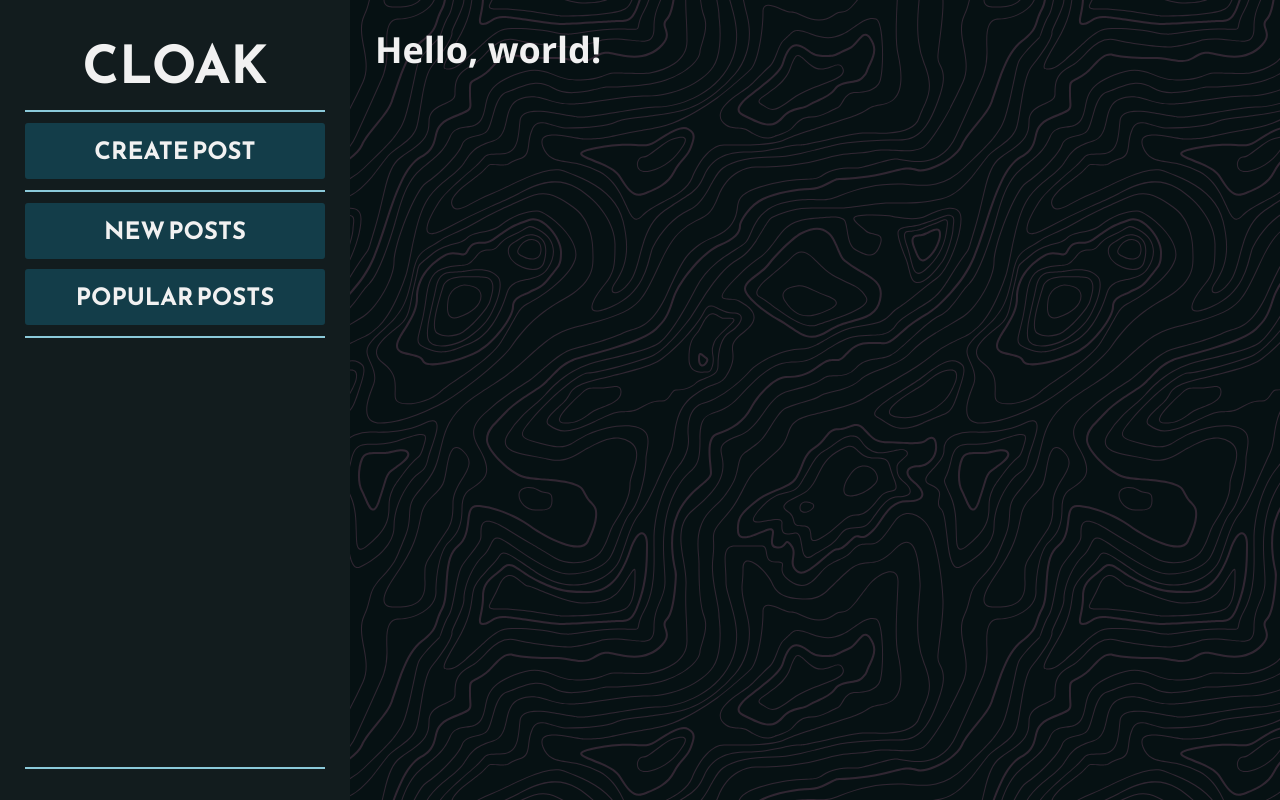
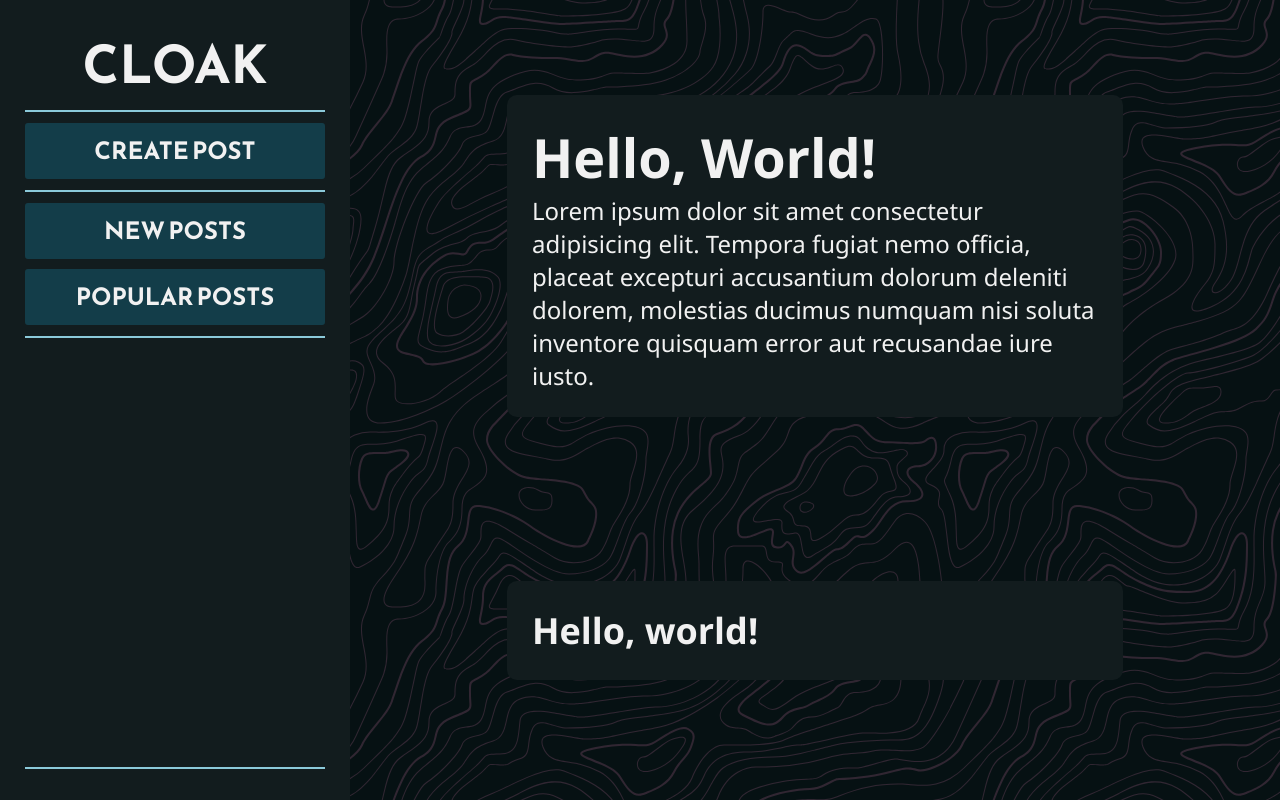
Before and after one commit to MaximilianMcC/cloak, a website: page src/public/index.html in a window 1280 px wide. Drawn offline with Linux system fonts and the light colour scheme.

Commit message:
Began to create post frontend

```diff
--- a/src/public/index.html
+++ b/src/public/index.html
@@ -50,7 +50,24 @@
 
 		<!-- Main website content -->
 		<section class="main">
-			<h1>Hello, world!</h1>
+
+			<!--! Example just for writing styles -->
+			<div class="container post">
+
+				<!-- Post title -->
+				<div class="title"><h1>Hello, World!</h1></div>
+
+				<!-- text content -->
+				<div class="text-content">
+					<p>Lorem ipsum dolor sit amet consectetur adipisicing elit. Tempora fugiat nemo officia, placeat excepturi accusantium dolorum deleniti dolorem, molestias ducimus numquam nisi soluta inventore quisquam error aut recusandae iure iusto.</p>
+				</div>
+
+			</div>
+
+			<div class="container">
+				<h1>Hello, world!</h1>
+			</div>
+
 		</section>
 
 	</main>
--- a/src/public/styles/style.scss
+++ b/src/public/styles/style.scss
@@ -60,14 +60,6 @@ nav {
 		// TODO: Don't use margin
 		margin-top: auto;
 	}
-
-	// Separator line
-	hr {
-		background-color: $accent-secondary;
-		height: 2px;
-		border: none;
-		margin: 6px 0px;
-	}
 }
 
 // Main content
@@ -77,16 +69,35 @@ nav {
 	background-image: url("../assets/img/topography.svg");
 	background-color: $primary-background;
 
+	// Make everything scroll
 	height: 100vh;
 	overflow-y: scroll;
+
+	display: grid;
+	place-items: center;
 }
 
 
 
 
 
+// Content block thing
+.container {
+	background-color: $secondary-background;
+
+	width: 70%;
+	padding: 25px;
+	margin-bottom: 25px;
+	border-radius: 10px;
+}
 
 
+// Post
+.post {
+
+	.title { font-size: 1.5rem; }
+
+}
 
 
 
@@ -119,3 +130,12 @@ button {
 		background-color: darken($accent-primary, 2);
 	}
 }
+
+
+// Separator line thing
+hr {
+	background-color: $accent-secondary;
+	height: 2px;
+	border: none;
+	margin: 6px 0px;
+}
```
Also changed, not shown: src/public/styles/style.css.
